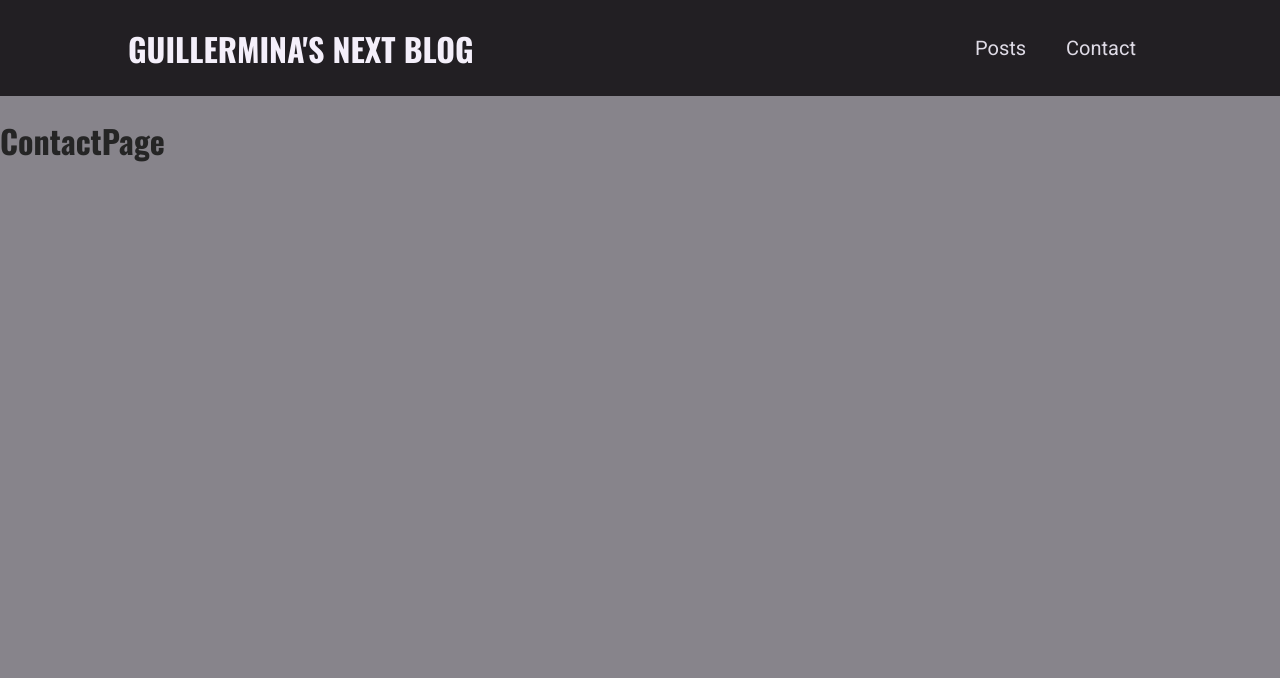
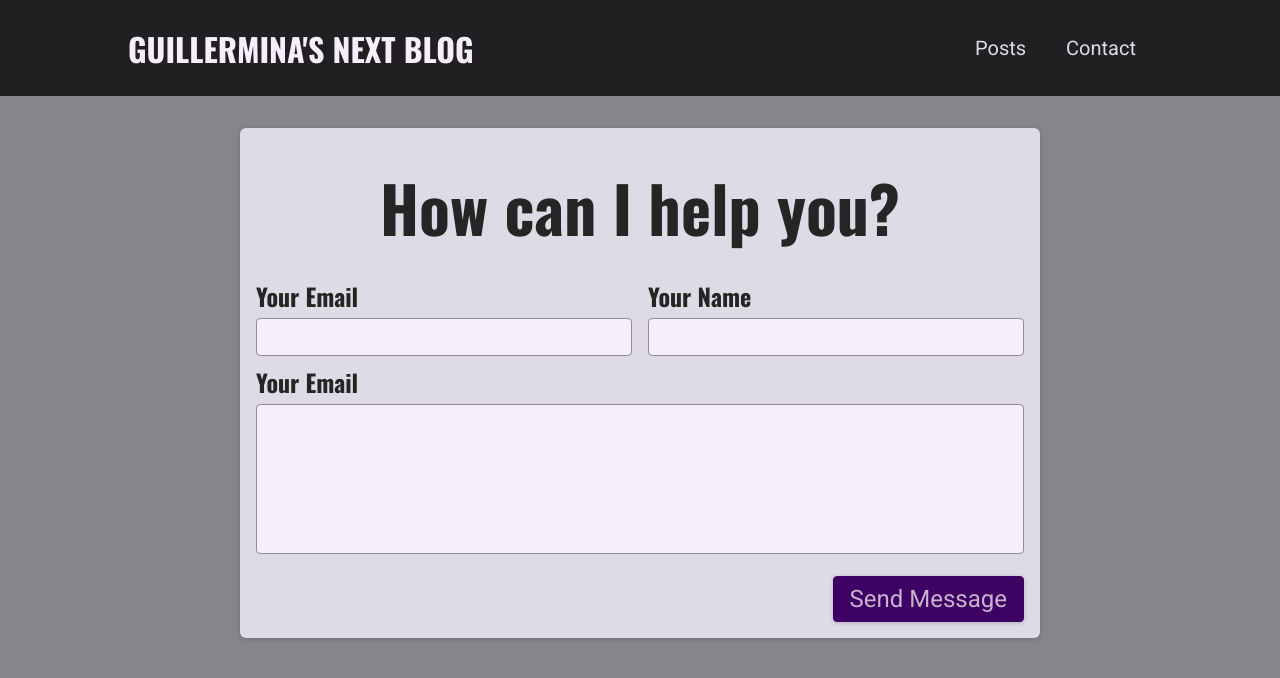
Before and after one commit to GuillerminaLorenzo/blog, a Next.js app: page /contact in a window 1280 px wide. Shown: the top 678 px of the page. Built offline with nearby package versions, Linux system fonts and the light colour scheme.

Commit message:
Created Contact Page, addedContactForm component

```diff
--- a/pages/contact.js
+++ b/pages/contact.js
@@ -1,3 +1,5 @@
+import ContactForm from "../components/contact/contact-form";
+
 export default function ContactPage() {
-  return <h1>ContactPage</h1>;
+  return <ContactForm />;
 }
```
